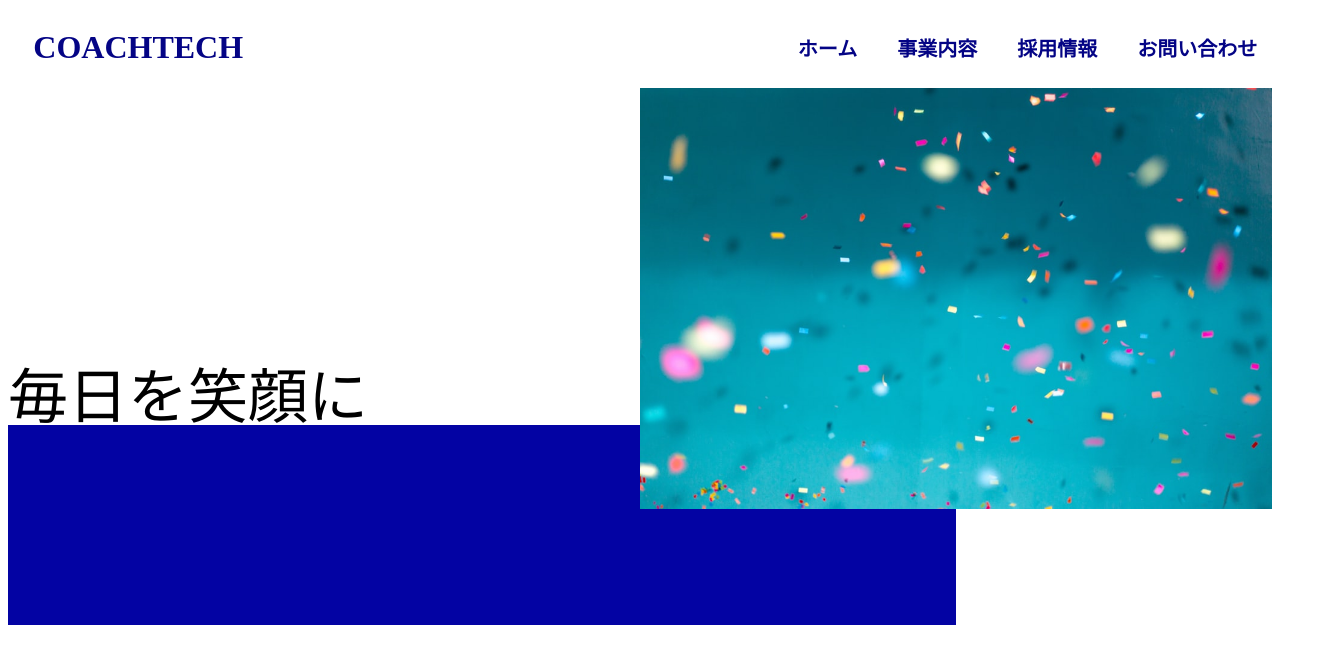
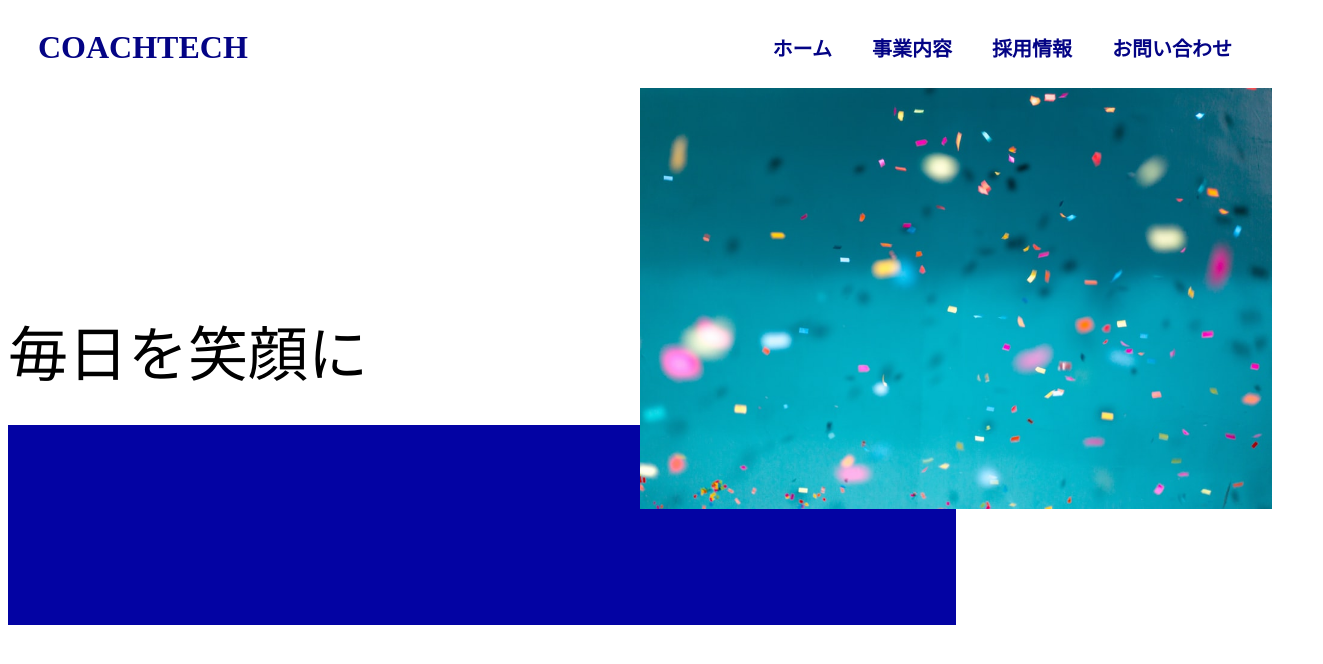
Before and after one commit to masudarina/20231024_masudarina_css, a plain HTML site: page 20231022_masuda/index.html in a window 1280 px wide. Shown: the whole page, 1323 px wide, since content can reach past the window. Drawn offline with Linux system fonts and the light colour scheme.

Commit message:
任意のメッセージ

```diff
--- a/20231022_masuda/css/style.css
+++ b/20231022_masuda/css/style.css
@@ -2,11 +2,11 @@
 
 header{
     width: 100%;
-    padding:0 2%;
     display: flex;
     justify-content: space-between;
     align-items: center;
 }
+
 
 ul{
     display: flex;
@@ -26,6 +26,7 @@ a{
 
 h1{
     color: #040485;
+    padding-left: 30px;
 }
 
 .position{
@@ -45,7 +46,7 @@ h1{
 
 .position__text{
     position: absolute;
-    top: 50%;
+    top: 40%;
     font-size: 60px;
     font-weight: lighter;
 }
--- a/20231022_masuda/index.html
+++ b/20231022_masuda/index.html
@@ -8,7 +8,7 @@
 </head>
 <body>
     <header>
-        <h1 class=>COACHTECH</h1>
+        <h1>COACHTECH</h1>
         <nav>
             <ul>
                 <li><a href="#">ホーム</a></li>
```
